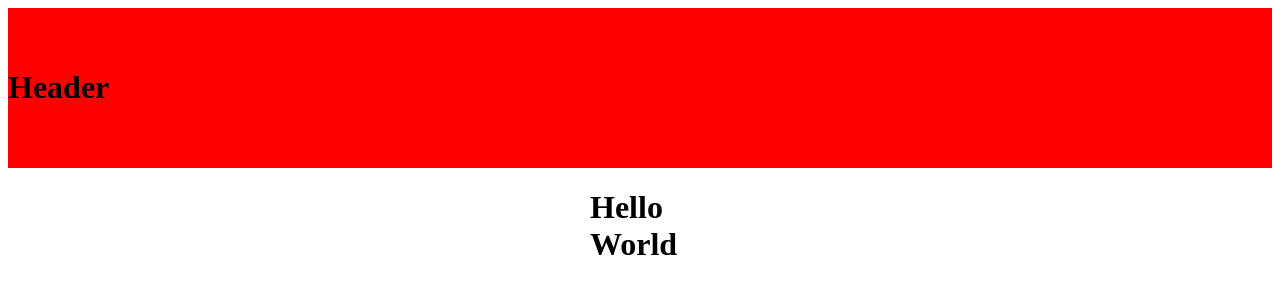
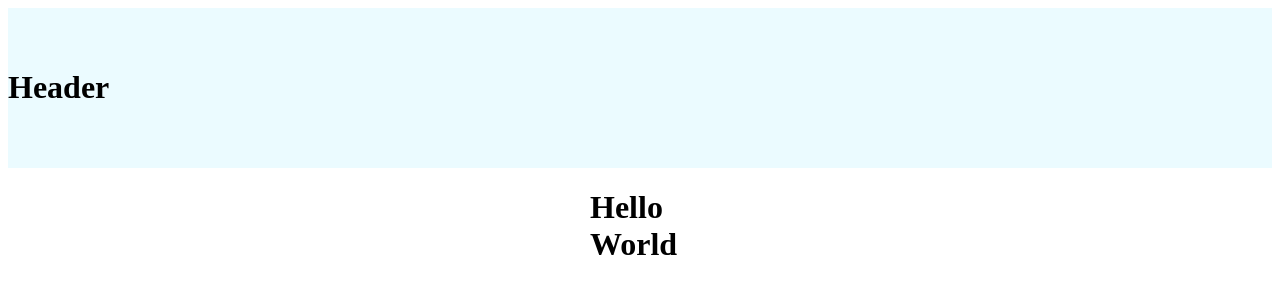
Before and after one commit to xuerongNanopay/letusplay, a React (Create React App) app in the folder styled-component/: page / in a window 1280 px wide. Shown: the top 300 px of the page. Built offline with nearby package versions, Linux system fonts and the light colour scheme.

Commit message:
add theme

```diff
--- a/styled-component/src/App.js
+++ b/styled-component/src/App.js
@@ -1,13 +1,25 @@
+import { ThemeProvider } from "styled-components";
 import { Container } from "./components/styles/Container.styled";
 import Header from "./components/Header";
+
+const theme = {
+  colors: {
+    header: '#ebfbff',
+    body: '#fff',
+    footer: '#003333'
+  }
+}
+
 function App() {
   return (
+    <ThemeProvider theme={theme}>
       <>
         <Header />
         <Container>
           <h1>Hello World</h1>
         </Container>
       </>
+    </ThemeProvider>
   );
 }
 
--- a/styled-component/src/components/Header.js
+++ b/styled-component/src/components/Header.js
@@ -2,7 +2,7 @@
 
 export default function Header() {
   return (
-    <StyledHeader bg="red">
+    <StyledHeader>
       <h1>Header</h1>
     </StyledHeader>
   )
--- a/styled-component/src/components/styles/Header.styled.js
+++ b/styled-component/src/components/styles/Header.styled.js
@@ -1,7 +1,7 @@
 import { styled } from "styled-components";
 
 export const StyledHeader = styled.header`
-  background-color: ${({bg})=> bg};
+  background-color: ${({ theme })=> theme.colors.header};
   padding: 40px 0;
 
   // h1 {
```
Lines whose indentation alone changed are shown as unchanged.
